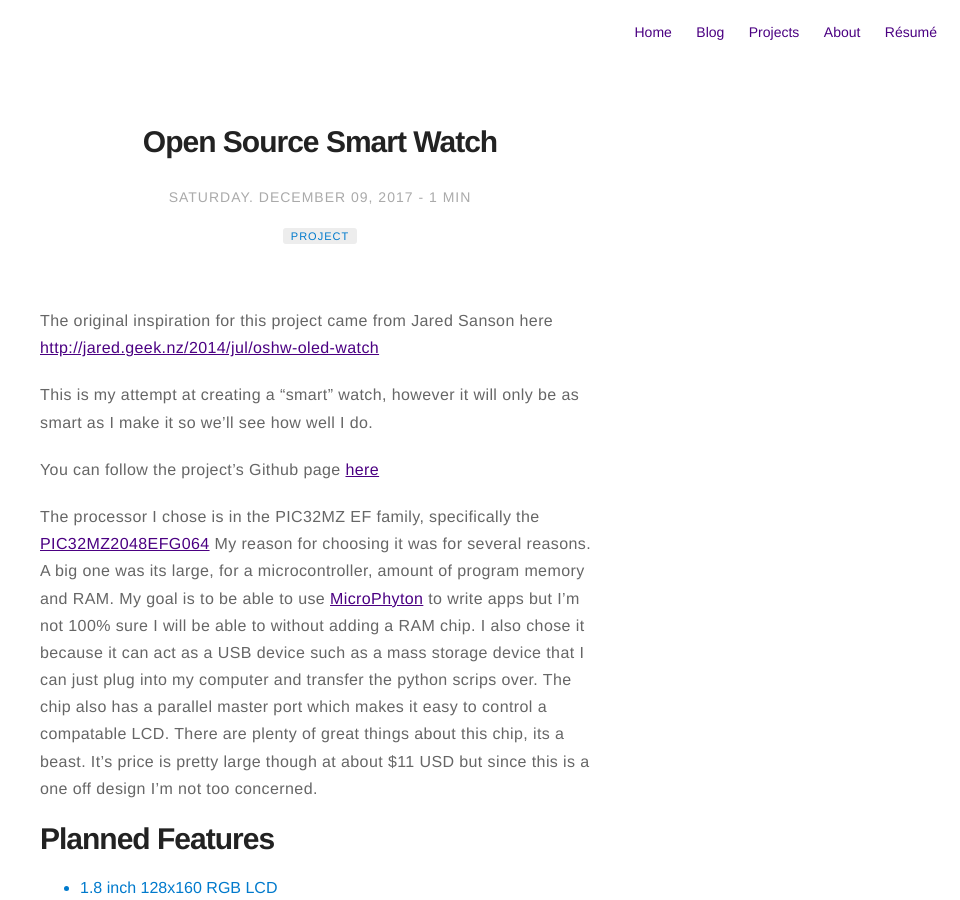
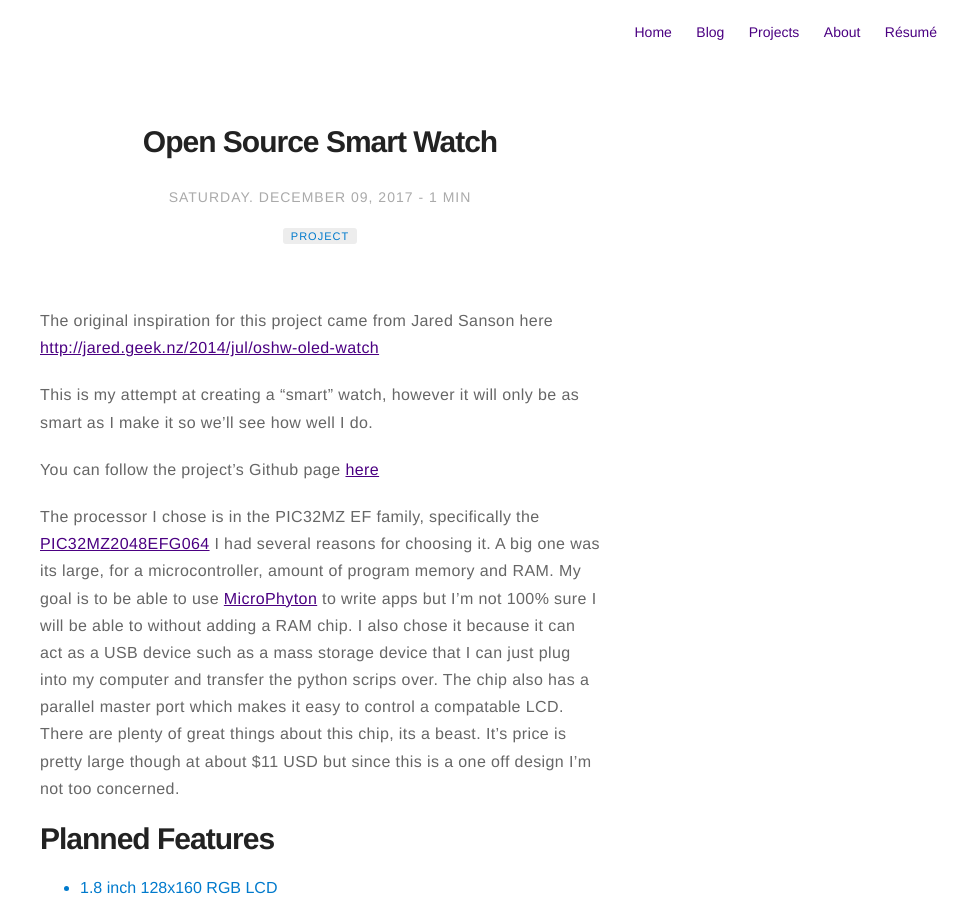
Before and after one commit to jamolnng/jamolnng.github.io, a Jekyll site: the page built from _posts/2017-12-09-Open-Source-Smart-Watch.markdown, in a window 1280 px wide and 900 px high. Shown: the whole window, without its empty margins (320-1280 px from the left). Built offline with Jekyll 4.4.1, drawn with Linux system fonts in a browser that asks for light colours; nearby versions of some CDN libraries; library files that are not in the unit come from our copies.

Commit message:
english, do you speak it

```diff
--- a/_posts/2017-12-09-Open-Source-Smart-Watch.markdown
+++ b/_posts/2017-12-09-Open-Source-Smart-Watch.markdown
@@ -18,7 +18,7 @@ This is my attempt at creating a "smart" watch, however it will only be as smart
 You can follow the project's Github page [here](https://github.com/jamolnng/Smart-Watch)
 
 The processor I chose is in the PIC32MZ EF family, specifically the [PIC32MZ2048EFG064](http://www.microchip.com/wwwproducts/en/PIC32MZ2048EFG064)
-My reason for choosing it was for several reasons. A big one was its large, for a microcontroller, amount of program memory and RAM. My goal is to be able to use [MicroPhyton](https://micropython.org/) to write apps but I'm not 100% sure I will be able to without adding a RAM chip. I also chose it because it can act as a USB device such as a mass storage device that I can just plug into my computer and transfer the python scrips over. The chip also has a parallel master port which makes it easy to control a compatable LCD. There are plenty of great things about this chip, its a beast. It's price is pretty large though at about $11 USD but since this is a one off design I'm not too concerned.
+I had several reasons for choosing it. A big one was its large, for a microcontroller, amount of program memory and RAM. My goal is to be able to use [MicroPhyton](https://micropython.org/) to write apps but I'm not 100% sure I will be able to without adding a RAM chip. I also chose it because it can act as a USB device such as a mass storage device that I can just plug into my computer and transfer the python scrips over. The chip also has a parallel master port which makes it easy to control a compatable LCD. There are plenty of great things about this chip, its a beast. It's price is pretty large though at about $11 USD but since this is a one off design I'm not too concerned.
 
 # Planned Features
 
```
